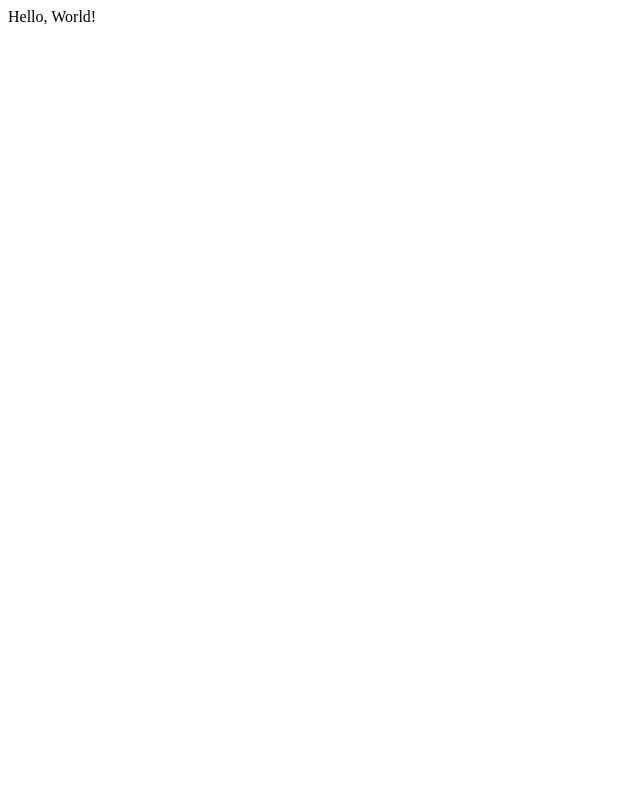
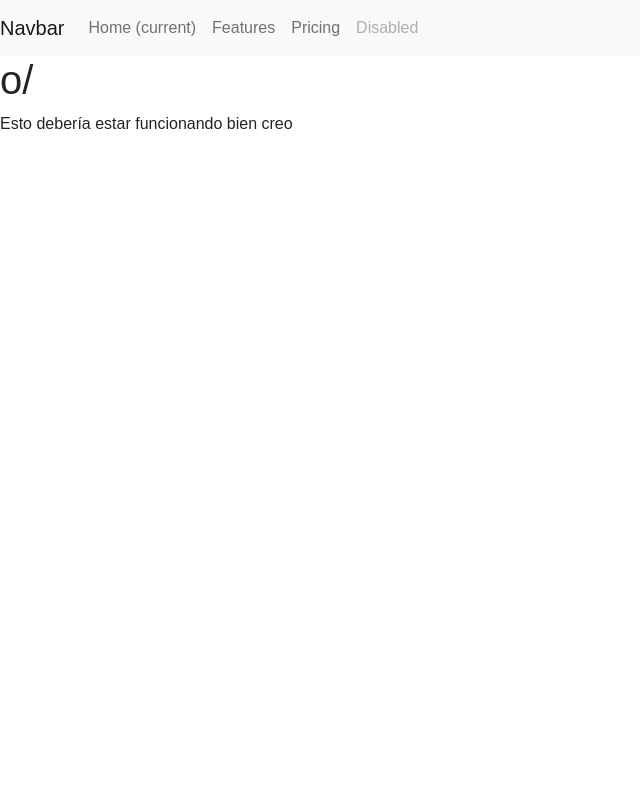
Before and after one commit to Asmilex/DAI, a Flask app: page / in a window 1280 px wide. Before the commit the part shown is almost empty. Shown: the whole page, without its empty margins (0-640 px from the left). Run offline with Flask 2, Linux system fonts and the light colour scheme.

Commit message:
Progreso

```diff
--- a/app/app.py
+++ b/app/app.py
@@ -6,11 +6,36 @@ from ejercicios.regex import aplicar_regex
 
 app = Flask(__name__, static_url_path='/static', template_folder='templates')
 
+
+#
+# ──────────────────────────────────────────────────────────────────────── II ──────────
+#   :::::: S E G U N D A   P R A C T I C A : :  :   :    :     :        :          :
+# ──────────────────────────────────────────────────────────────────────────────────
+#
+
 @app.route('/')
-def hello_world():
-    return 'Hello, World!'
+@app.route('/index')
+def index():
+    return render_template('index.html')
 
 
+# Requerimientos:
+#     - Barra de navegación: debe contener...
+#         - Logo del sitio
+#         - Nombre del sitio
+#         - Enlaces a otras páginas
+#         - Mini formulario con login
+#     - Menú vertical
+#     - Espacio para mostrar contenidos
+#     - Pie de página
+
+
+
+#
+# ──────────────────────────────────────────────────────────────────────── I ──────────
+#   :::::: P R I M E R A   P R A C T I C A : :  :   :    :     :        :          :
+# ──────────────────────────────────────────────────────────────────────────────────
+#
 #
 # ───────────────────────────────────────────────────────── PRIMER EJERCICIO ─────
 #
--- /dev/null
+++ b/app/templates/index.html
@@ -0,0 +1,6 @@
+{% extends "layout.html" %}
+{% block title %}Página de inicio{% endblock %}
+{% block body %}
+  <h1>o/</h1>
+  <p>Esto debería estar funcionando bien creo</p>
+{% endblock %}
--- a/app/templates/layout.html
+++ b/app/templates/layout.html
@@ -1,8 +1,15 @@
 <!DOCTYPE html>
-<html>
+<html lang="en">
+
 <head>
   <meta charset='utf-8'>
-    <meta http-equiv='X-UA-Compatible' content='IE=edge'>
+  <meta name="viewport" content="width=device-width, initial-scale=1">
+  <link href="https://cdn.jsdelivr.net/npm/bootstrap@5.1.3/dist/css/bootstrap.min.css" rel="stylesheet" integrity="sha384-1BmE4kWBq78iYhFldvKuhfTAU6auU8tT94WrHftjDbrCEXSU1oBoqyl2QvZ6jIW3" crossorigin="anonymous">
+  <style>
+      html * {
+          font-family: 'Inter var', sans-serif;
+      }
+  </style>
   <title>
       {% block title %}
       {% endblock %}
@@ -10,6 +17,33 @@
   <meta name='viewport' content='width=device-width, initial-scale=1'>
 </head>
 <body>
+    <script src="https://cdn.jsdelivr.net/npm/bootstrap@5.1.3/dist/js/bootstrap.bundle.min.js" integrity="sha384-ka7Sk0Gln4gmtz2MlQnikT1wXgYsOg+OMhuP+IlRH9sENBO0LRn5q+8nbTov4+1p" crossorigin="anonymous"></script>
+
+    <header>
+      <nav class="navbar navbar-expand-lg navbar-light bg-light">
+        <a class="navbar-brand" href="#">Navbar</a>
+        <button class="navbar-toggler" type="button" data-toggle="collapse" data-target="#navbarNav" aria-controls="navbarNav" aria-expanded="false" aria-label="Toggle navigation">
+          <span class="navbar-toggler-icon"></span>
+        </button>
+        <div class="collapse navbar-collapse" id="navbarNav">
+          <ul class="navbar-nav">
+            <li class="nav-item active">
+              <a class="nav-link" href="#">Home <span class="sr-only">(current)</span></a>
+            </li>
+            <li class="nav-item">
+              <a class="nav-link" href="#">Features</a>
+            </li>
+            <li class="nav-item">
+              <a class="nav-link" href="#">Pricing</a>
+            </li>
+            <li class="nav-item">
+              <a class="nav-link disabled" href="#">Disabled</a>
+            </li>
+          </ul>
+        </div>
+      </nav>
+  </header>
+
   {% block body %}
   {% endblock %}
 </body>
```
Also changed, not shown: app/static/css/main.css (added). Lines whose indentation alone changed are shown as unchanged.
